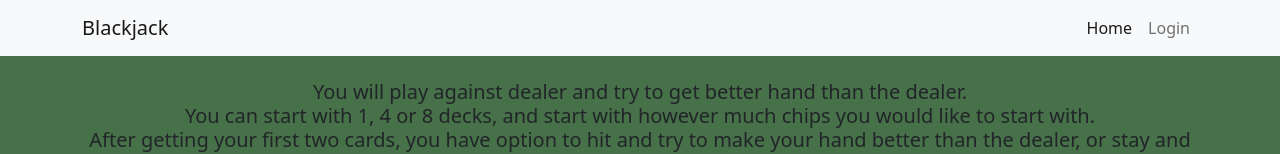
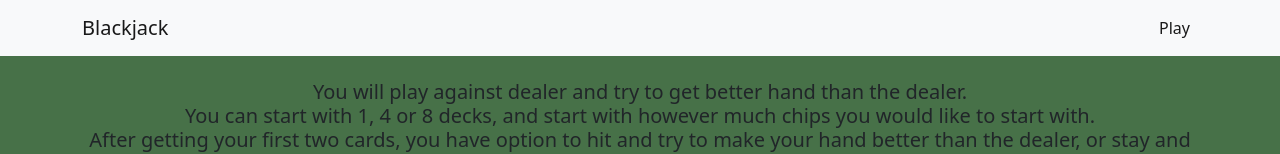
Before and after one commit to ruitaiS/blackjack, a React (Create React App) app in the folder ui/: page / in a window 1280 px wide. Shown: the top 154 px of the page. Built offline with nearby package versions, Linux system fonts and the light colour scheme; what redux-debounced would draw is missing.

Commit message:
remove auth for error

```diff
--- a/ui/src/App.js
+++ b/ui/src/App.js
@@ -1,30 +1,13 @@
-import { useState, useEffect } from "react"
-import { useLocation, useHistory } from "react-router-dom"
-import { useDispatch } from "react-redux"
 import Routes from "./Routes"
 import Nav from "./pages/home/nav"
-import { handleLogout } from "./reducers/auth/action"
 import "bootstrap/dist/css/bootstrap.css"
 import "./app.css"
 
 function App() {
-  const history = useHistory()
-  const dispatch = useDispatch()
-  const [user, setUser] = useState(null)
-  const location = useLocation()
-
-  useEffect(() => {
-    setUser(JSON.parse(localStorage.getItem("user")))
-  }, [location, history])
-
-  const handleUserLogout = () => {
-    dispatch(handleLogout)
-  }
-
   return (
     <div>
-      <Nav user={user} logout={handleUserLogout} />
-      <Routes user={user} />
+      <Nav />
+      <Routes />
     </div>
   )
 }
--- a/ui/src/Routes.js
+++ b/ui/src/Routes.js
@@ -5,17 +5,15 @@ import MainPage from "./pages/mainPage/mainPage"
 import SetUpSingPlayer from "./pages/single/setUpSingPlayer"
 import SinglePlayerPage from "./pages/single/singleplayerPage"
 import MultiplayerPage from "./pages/multi/multiplayerPage"
-import Authentication from "./pages/auth/authentication"
 
-const Routes = ({ user }) => {
+const Routes = () => {
   return (
     <Switch>
       <Route exact path="/" component={Home} />
-      <Route exact path="/login" component={Authentication} />
-      <AuthRoutes exact path="/main" component={MainPage} user={user} />
-      <AuthRoutes exact path="/single/set-up" component={SetUpSingPlayer} user={user} />
-      <AuthRoutes exact path="/single/player" component={SinglePlayerPage} user={user} />
-      <AuthRoutes path="/multi/player" component={MultiplayerPage} user={user} />
+      <Route exact path="/main" component={MainPage} />
+      <Route exact path="/single/set-up" component={SetUpSingPlayer} />
+      <Route exact path="/single/player" component={SinglePlayerPage} />
+      <Route path="/multi/player" component={MultiplayerPage} />
       <Redirect to="/login" />
     </Switch>
   )
--- a/ui/src/pages/home/nav.js
+++ b/ui/src/pages/home/nav.js
@@ -10,17 +10,8 @@ const Nav = ({ user, logout }) => {
 
         <div className="navbar-nav">
           <a className="nav-item nav-link active" href="/main">
-            Home
+            Play
           </a>
-          {user ? (
-            <button onClick={logout} className="nav-item nav-link nav-btn-link">
-              Logout
-            </button>
-          ) : (
-            <a className="nav-item nav-link" href="/login">
-              Login
-            </a>
-          )}
         </div>
       </div>
     </nav>
```
